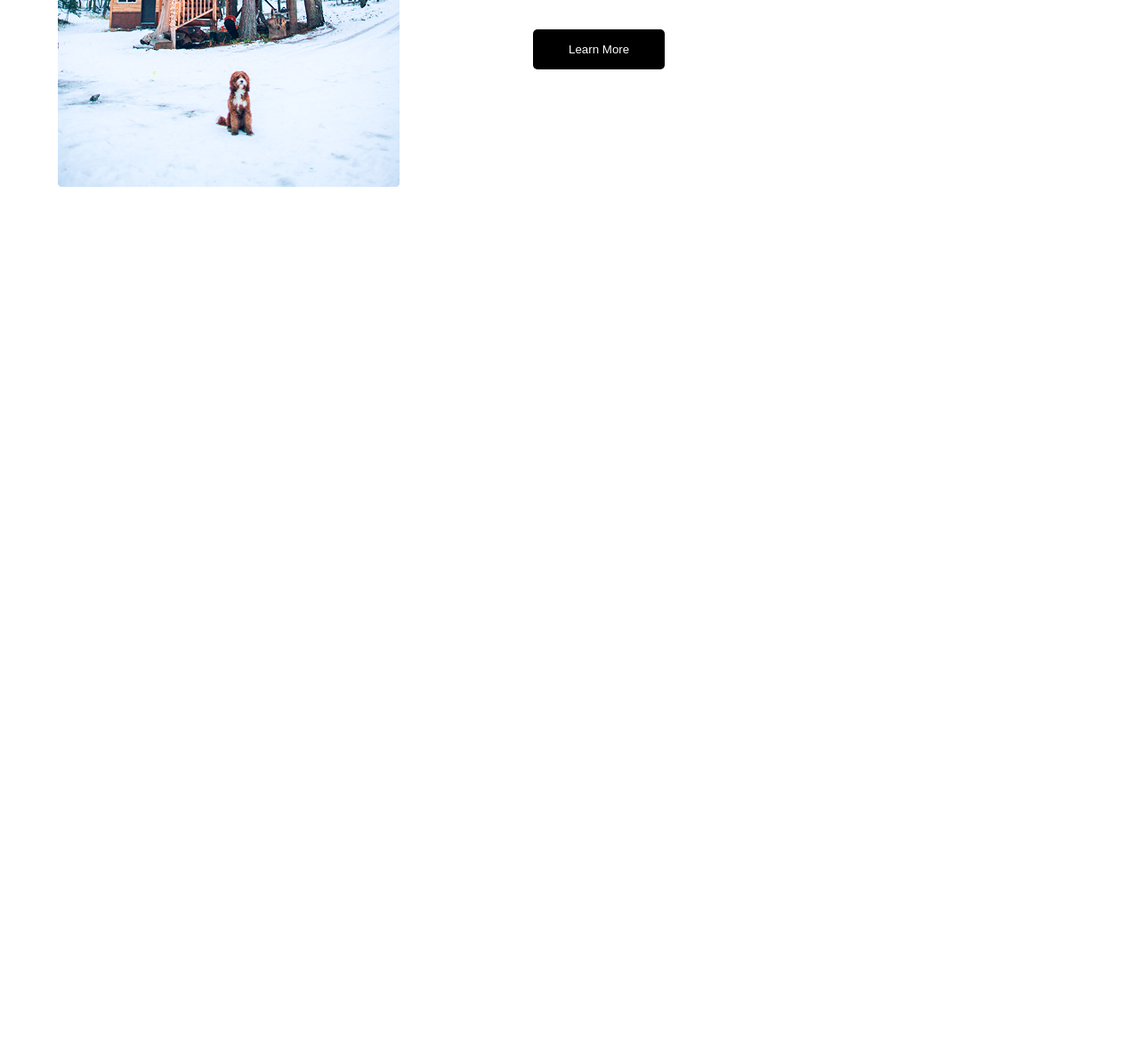
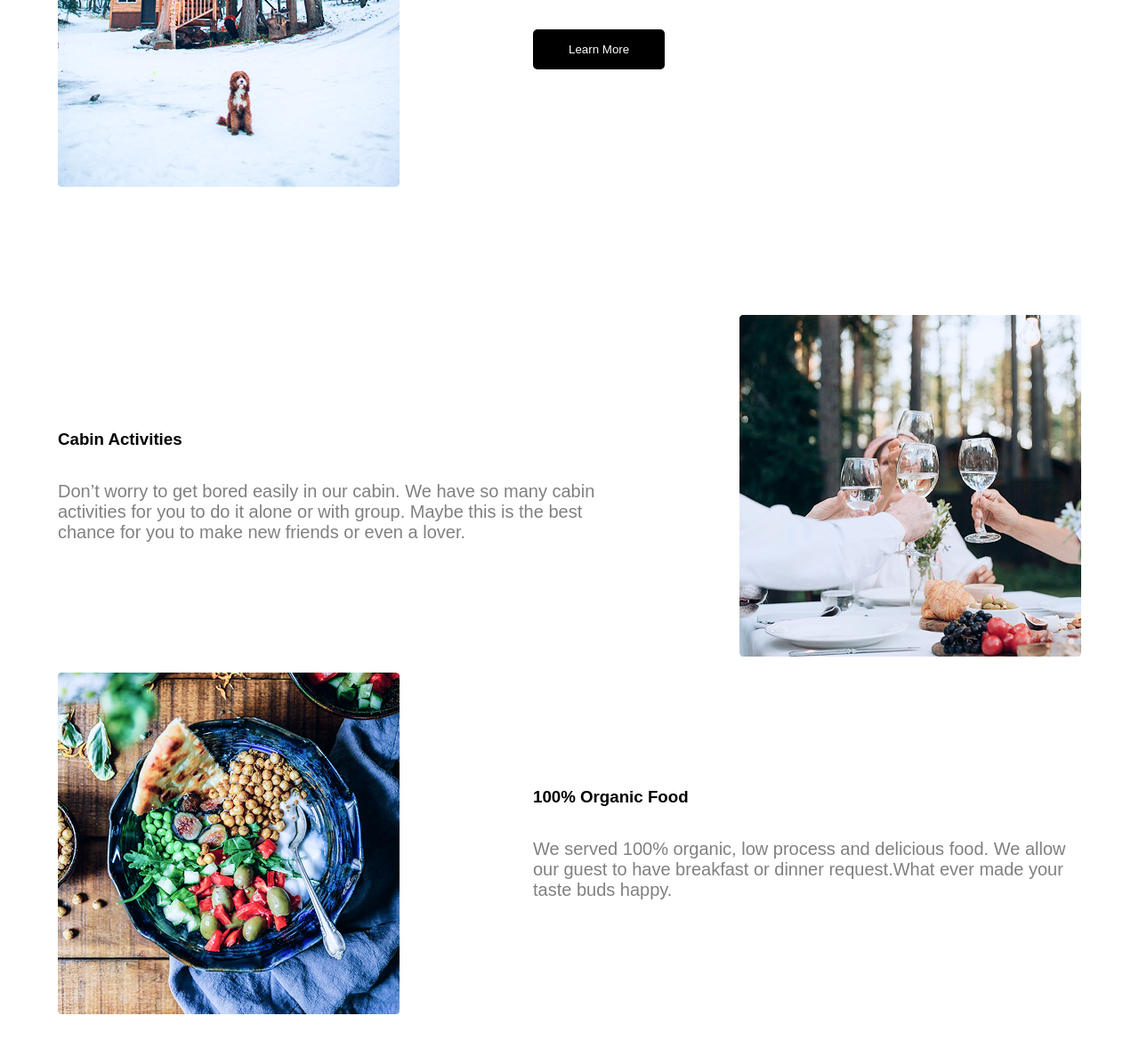
Before and after one commit to arion1986/day_1.3, a plain HTML site: page index.html in a window 1280 px wide. Shown: the part 1375-2553 px from the top of the page at 89% size. Before the commit the page ends 1585 px from the top, so only its background shows below. Drawn offline with Linux system fonts and the light colour scheme.

Commit message:
fifth commit

```diff
--- a/index.html
+++ b/index.html
@@ -66,5 +66,40 @@
         <button style="padding: 15px 40px" class="btn">Learn More</button>
       </div>
     </section>
+    <br /><br /><br /><br /><br /><br /><br /><br />
+
+    <section>
+      <section class="dv4 dv5">
+        <img src="./image 21.png" alt="" />
+        <div>
+          <h1 style="font-weight: 600">Cabin Activities</h1>
+          <br /><br />
+          <p style="color: gray; font-size: 20px">
+            Don’t worry to get bored easily in our cabin. We have so many cabin
+            activities for you to do it alone or with group. Maybe this is the
+            best chance for you to make new friends or even a lover.
+          </p>
+        </div>
+      </section>
+      <br />
+      <section class="dv4">
+        <img src="./image 18.png" alt="" />
+        <div>
+          <h1 style="font-weight: 600">100% Organic Food</h1>
+          <br /><br />
+          <p style="color: gray; font-size: 20px">
+            We served 100% organic, low process and delicious food. We allow our
+            guest to have breakfast or dinner request.What ever made your taste
+            buds happy.
+          </p>
+        </div>
+      </section>
+    </section>
+
+
+    <br><br><br><br><br><br><br>
+
+
+
   </body>
 </html>
--- a/stylle.css
+++ b/stylle.css
@@ -41,3 +41,6 @@ body{
     margin: auto;
 
 }
+.dv5{
+    flex-direction: row-reverse;
+}
```
Also changed, not shown: image 18.png (added), image 21.png (added).
